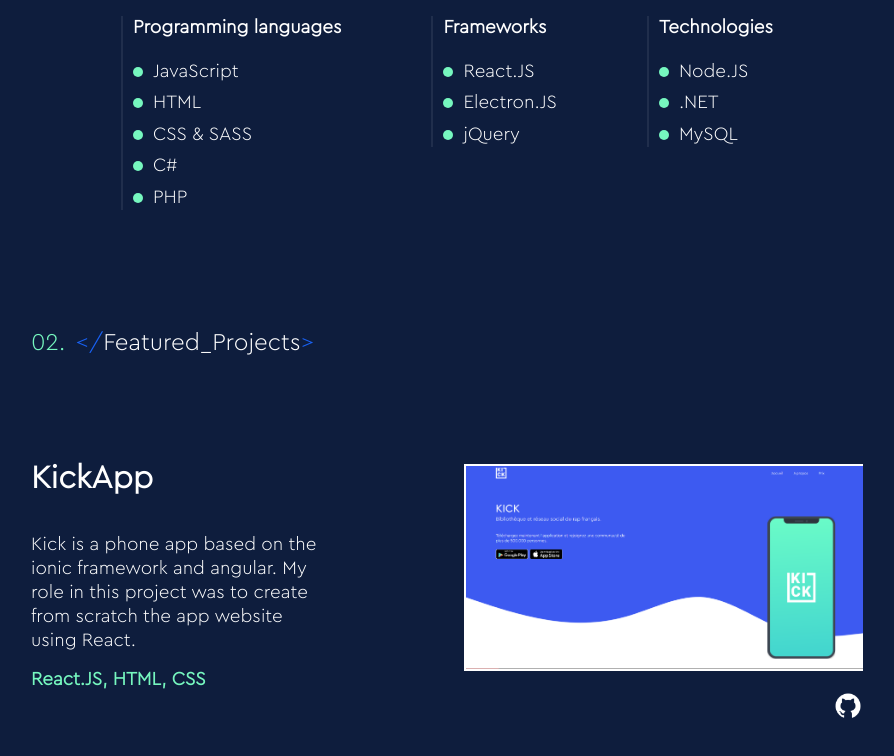
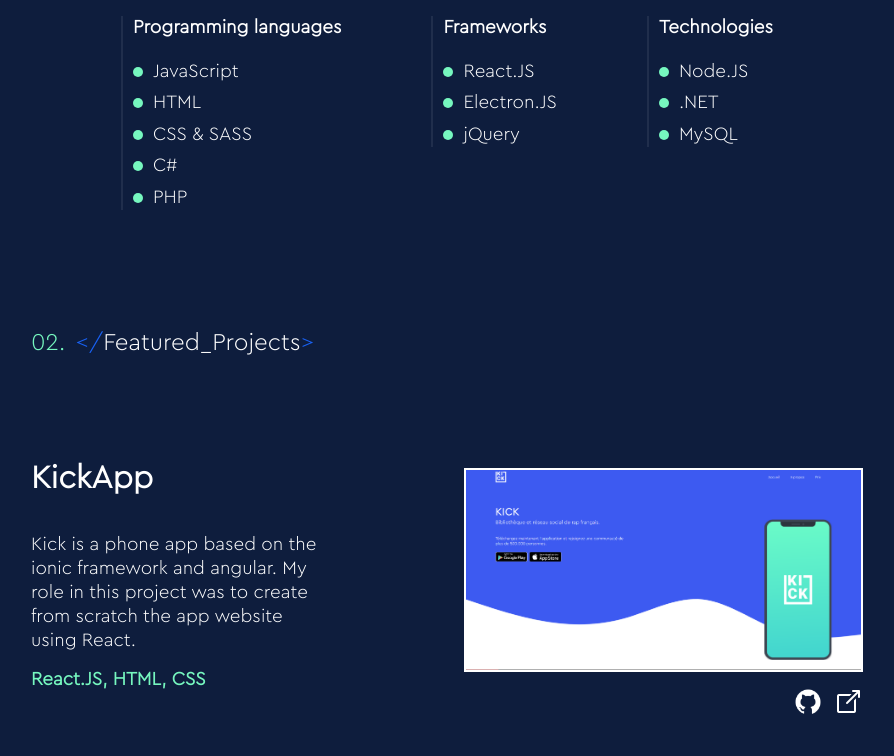
Before and after one commit to nextrie/Portfolio-React, a React (Create React App) app: page / in a window 1280 px wide. Shown: the part 1302-2058 px from the top of the page, without its empty margins (193-1087 px from the left). Built offline with nearby package versions, Linux system fonts and the light colour scheme.

Commit message:
Fixing links + border

```diff
--- a/src/Components/Projects/Project/Project.css
+++ b/src/Components/Projects/Project/Project.css
@@ -37,6 +37,9 @@
     height: auto;
     width: 80%;
     overflow: visible;
+    display: flex;
+    justify-content: center;
+    align-items: center;
 }
 
 .projectBanner
@@ -58,4 +61,5 @@
 {
     height: 30px;
     width: 30px;
+    margin-left: 10px;
 }
--- a/src/Components/Projects/Project/Project.js
+++ b/src/Components/Projects/Project/Project.js
@@ -20,10 +20,10 @@
 
     getLink(props)
     {
-        if (!props.link)
+        if (!props.website)
             return ;
         return (
-            <a target="_blank" href={props.link}>
+            <a target="_blank" href={props.website}>
                 <img src={Link} alt='link'/>
             </a>
         );
--- a/src/Components/Projects/Projects.js
+++ b/src/Components/Projects/Projects.js
@@ -21,8 +21,8 @@
                     description="Kick is a phone app based on the ionic framework and angular. My role in this project was to create from scratch the app website using React."
                     tags={["React.JS,", "HTML,", "CSS"]}
                     img={Kick}
-                    github={"null"}
-                    website={"null"}
+                    github={"https://github.com/nextrie/KickApp-Web"}
+                    website={"http://kickapp.fr"}
                 />
             </div>
             <div className="project">
```
Also changed, not shown: src/assets/icons/link.png.
